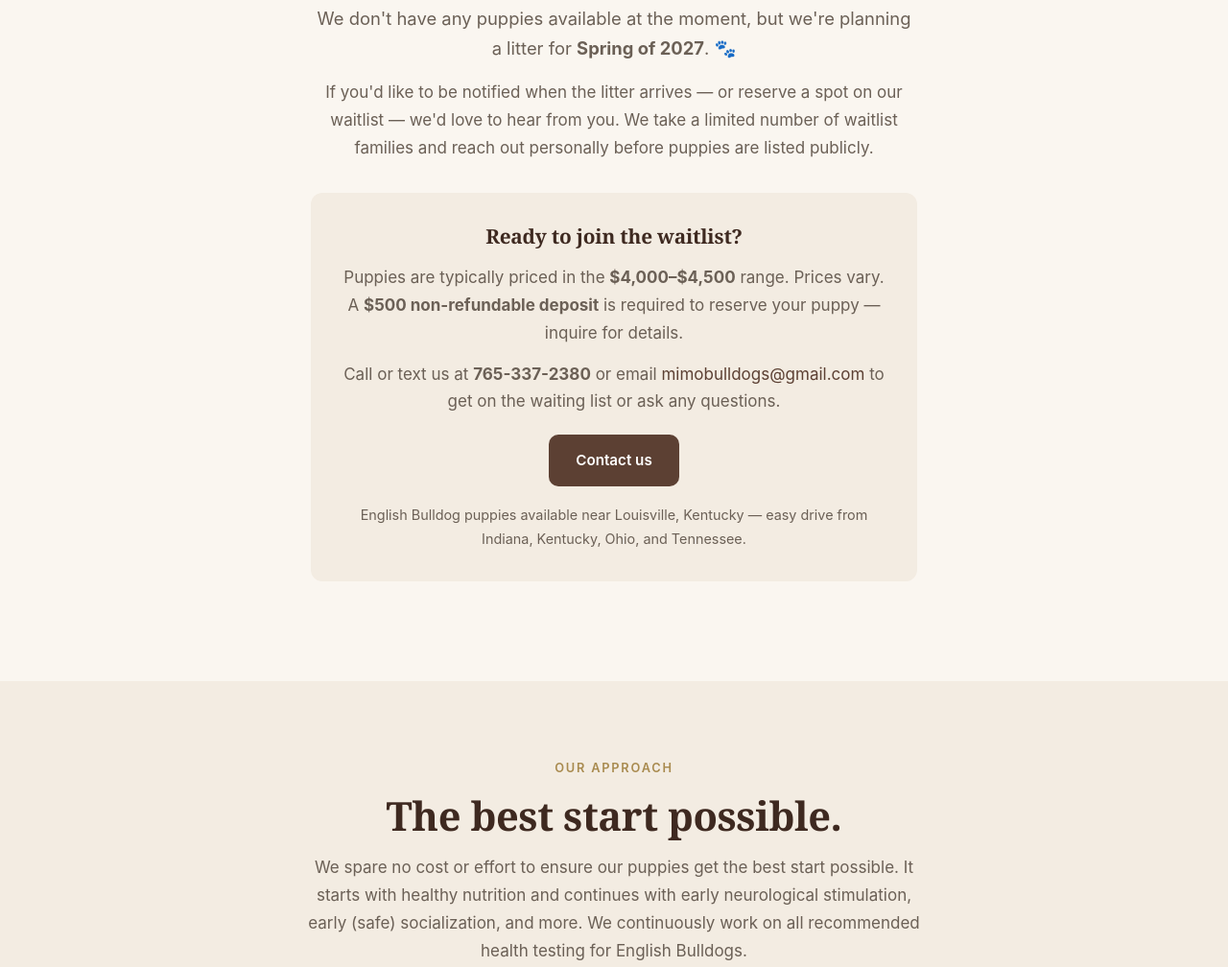
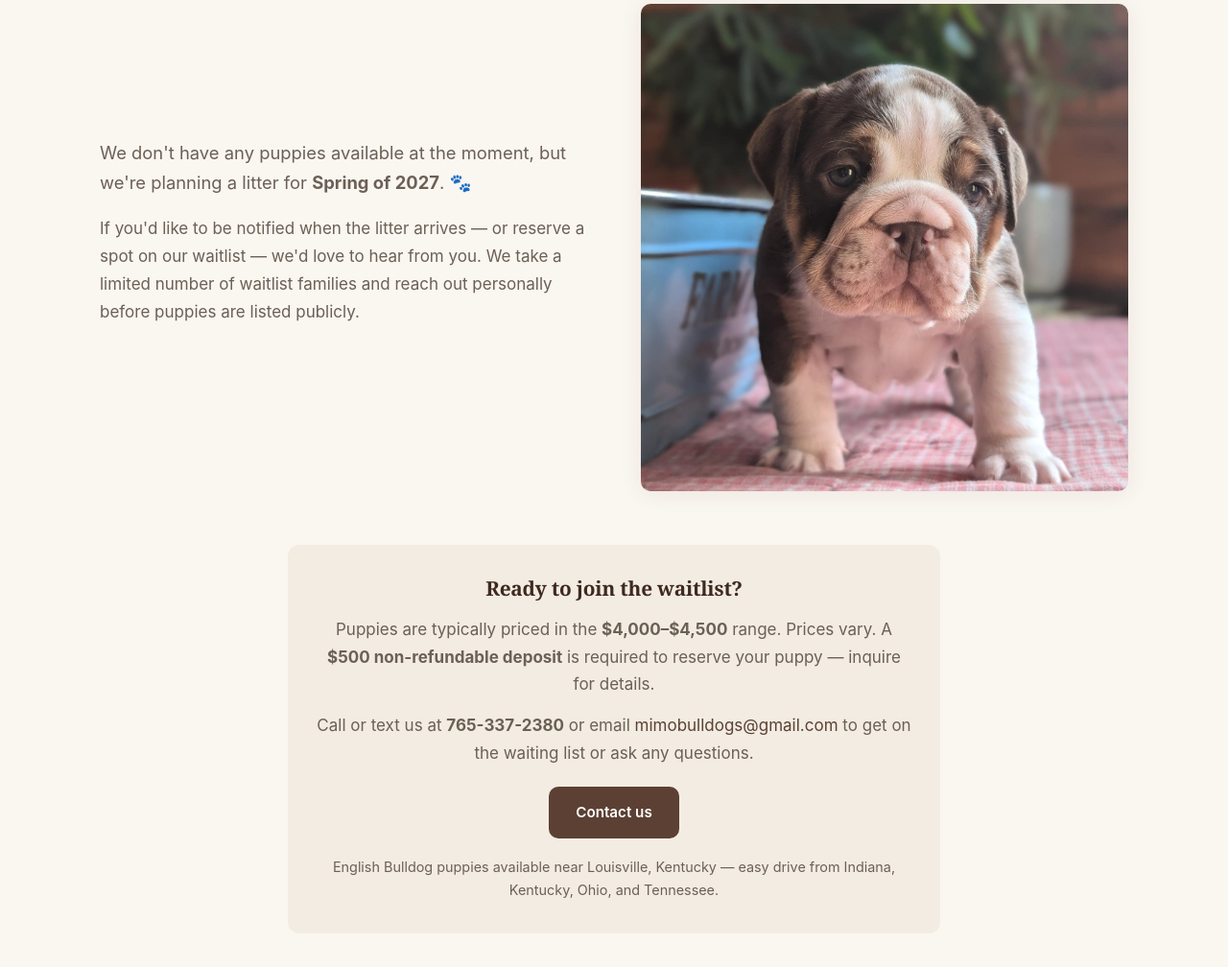
Before and after one commit to Maya-hash-sketch/mimobulldogs-site, a plain HTML site: page puppies.html in a window 1280 px wide. Shown: the part 964-1972 px from the top of the page at 96% size. Drawn offline with Linux system fonts and the light colour scheme.

Commit message:
Add puppy photo beside the "Current litters" text on the Available Puppies page
Restructures that section into the two-column .split pattern the homepage
already uses: centred heading, then the existing text on the left with the
photo on the right, then the waitlist/pricing box centred underneath (unchanged,
now carrying its own max-width instead of constraining the whole section).

The photo is square (1440x1440), so its figure uses aspect-ratio:1/1 rather than
the 4:3 of .split-figure -- a 4:3 box would crop 25% of the image height off a
square photo and clip the puppy.

Shipped at 1440px as delivered: the file is already 173 KB, and re-encoding an
already-efficient JPEG would only lose quality for no meaningful saving.

```diff
--- a/puppies.html
+++ b/puppies.html
@@ -48,11 +48,13 @@
 
   <!-- ============ NO PUPPIES AVAILABLE + WAITLIST ============ -->
   <section class="section">
-    <div class="wrap" style="max-width:680px; text-align:center;">
+    <div class="wrap">
       <div class="section-head" style="margin-bottom:32px;">
         <div class="eyebrow">Current litters</div>
         <h2>No puppies available right now</h2>
       </div>
+      <div class="split">
+        <div>
           <p style="font-size:1.15rem; color:var(--muted); margin-bottom:16px;">
             We don't have any puppies available at the moment, but we're planning a litter
             for <strong>Spring of 2027</strong>. 🐾
@@ -62,7 +64,14 @@
             our waitlist — we'd love to hear from you. We take a limited number of
             waitlist families and reach out personally before puppies are listed publicly.
           </p>
-      <div style="background:#f3ece2; border-radius:12px; padding:32px 28px; margin:24px 0;">
+        </div>
+        <figure class="split-figure" style="background:none; padding:0; aspect-ratio:1/1;">
+          <img src="images/daph.jpg"
+               alt="White and chocolate English Bulldog puppy standing on a plaid blanket"
+               style="width:100%; height:100%; object-fit:cover; object-position:center; border-radius:var(--radius);">
+        </figure>
+      </div>
+      <div style="background:#f3ece2; border-radius:12px; padding:32px 28px; max-width:680px; margin:56px auto 0; text-align:center;">
         <h3 style="margin-bottom:16px;">Ready to join the waitlist?</h3>
         <p style="margin-bottom:14px; color:var(--muted);">
           Puppies are typically priced in the <strong>$4,000–$4,500</strong> range. Prices vary.
```
Also changed, not shown: images/daph.jpg (added). Lines whose indentation alone changed are shown as unchanged.
